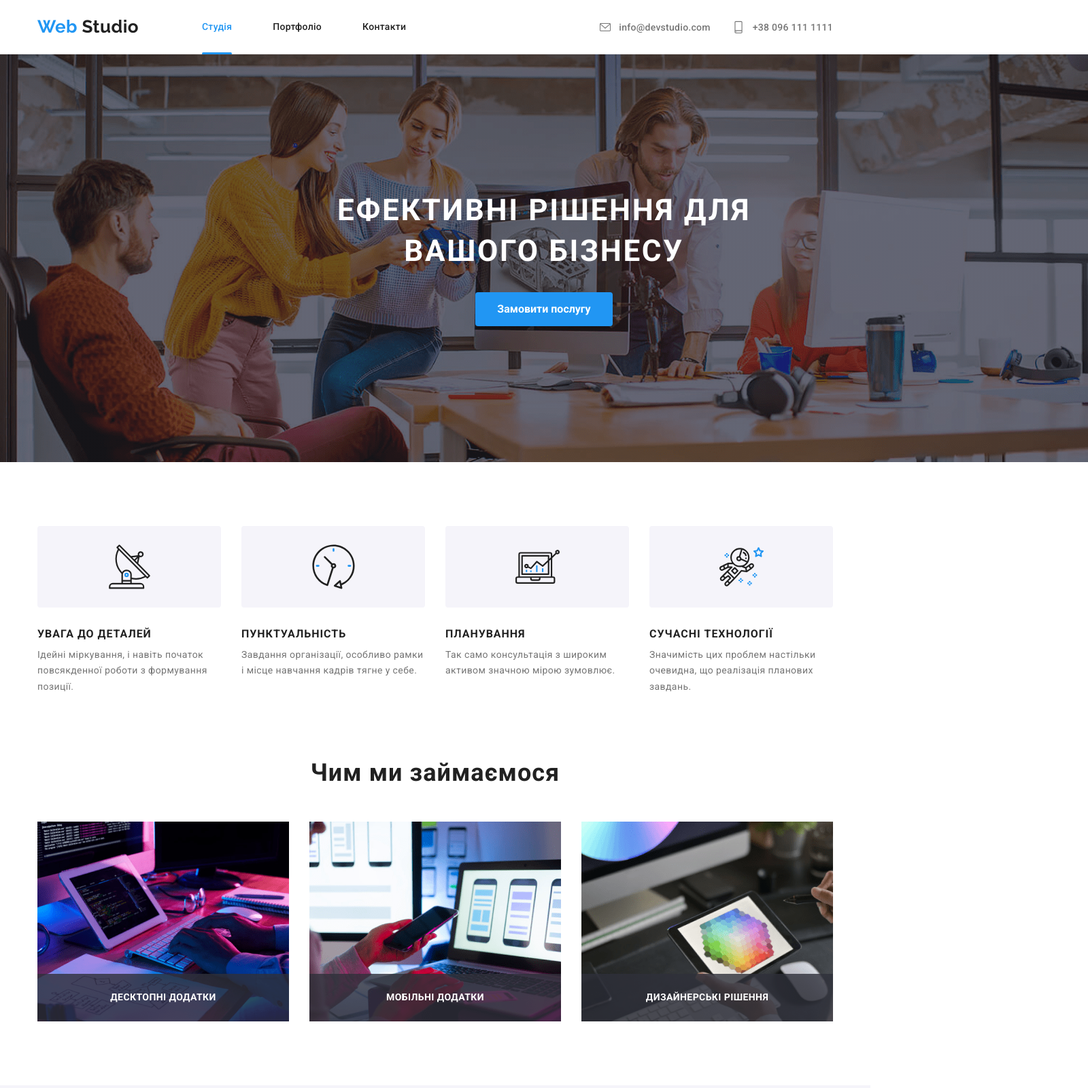
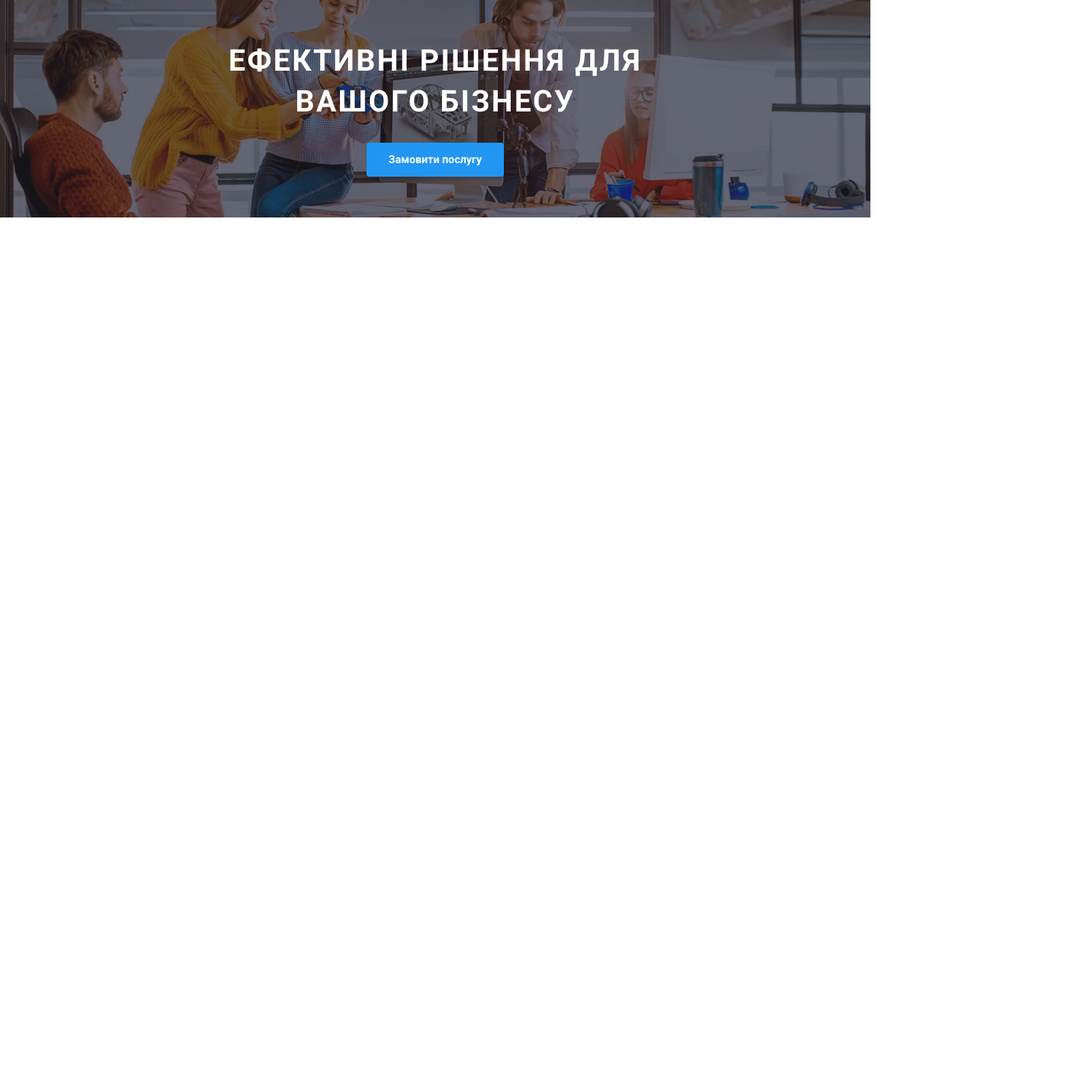
Before and after one commit to HOP3N/goit-markup-hw-08, a plain HTML site: page index.html in a window 1280 px wide. Shown: the top 1601 px of the page at 68% size, 1600 px wide, since content can reach past the window. After the commit the page ends 800 px from the top, so only its background shows below. Drawn offline with nearby package versions, Linux system fonts and the light colour scheme.

Commit message:
2 hr beg

```diff
--- a/index.html
+++ b/index.html
@@ -23,7 +23,7 @@
 
 <body>
 
-    <header class="header header__port">
+    <!-- <header class="header header__port">
         <div class="header__main">
             <nav class="navigation">
                 <a class="logo" href="#">
@@ -55,7 +55,7 @@
                 </li>
             </ul>
         </div>
-    </header>
+    </header> -->
     <main>
         <section class="hero">
             <div class="container">
@@ -63,7 +63,7 @@
                 <button class="hero__btn" type="button" data-modal-open>Замовити послугу</button>
             </div>
         </section>
-        <section class="benefits">
+        <!-- <section class="benefits">
             <div class="container">
                 <ul class="benefits__list">
                     <li class="benefits__item">
@@ -121,8 +121,8 @@
                     </li>
                 </ul>
             </div>
-        </section>
-        <section class="services">
+        </section> -->
+        <!-- <section class="services">
             <div class="container">
                 <h2 class="services__title">Чим ми займаємося</h2>
                 <ul class="services__list">
@@ -152,8 +152,8 @@
                     </li>
                 </ul>
             </div>
-        </section>
-        <section class="team">
+        </section> -->
+        <!-- <section class="team">
             <div class="container">
                 <h2 class="team__title">Наша команда</h2>
                 <ul class="team__list">
@@ -307,8 +307,8 @@
                     </li>
                 </ul>
             </div>
-        </section>
-        <section class="clients">
+        </section> -->
+        <!-- <section class="clients">
             <div class="container">
                 <h2 class="clients__title">Постійні клієнти</h2>
                 <ul class="clients__list">
@@ -356,9 +356,9 @@
                     </li>
                 </ul>
             </div>
-        </section>
+        </section> -->
     </main>
-    <footer class="footer">
+    <!-- <footer class="footer">
         <div class="footer__container">
             <div class="footer__contacts">
                 <a class="footer__logo" href="#">
@@ -420,7 +420,7 @@
                     <button class="hero__btn btn-footer" type="submit">Підписатися</button>
                 </div>
             </div>
-    </footer>
+    </footer> -->
     <div class="backdrop is-hidden" data-modal>
         <div class="modal">
             <button type="button" class="modal-close" data-modal-close>
--- a/sass/base/_reset.scss
+++ b/sass/base/_reset.scss
@@ -39,4 +39,7 @@ a {
 
 img {
   display: block;
+  max-width: 100%;
+  height: auto;
+  width: 100%;
 }
--- a/sass/layouts/_header.scss
+++ b/sass/layouts/_header.scss
@@ -8,7 +8,7 @@
   }
 
   .container {
-    width: 1200px;
+    width: 100%;
     padding-left: 15px;
     padding-right: 15px;
     margin: 0 auto;
--- a/sass/layouts/_hero.scss
+++ b/sass/layouts/_hero.scss
@@ -1,5 +1,7 @@
 .hero {
-    padding: 200px 0px;
+    // padding: 200px 0px;
+    padding-top: 60px;
+    padding-bottom: 60px;
     text-align: center;
     background-color: #2f303a;
     background-image: linear-gradient(
@@ -10,7 +12,8 @@
     background-size: cover;
     background-position: center;
     background-repeat: no-repeat;
-    width: 1600px;
+    // width: 100%;
+    width: 100%;
     position: relative;
     justify-content: center;
     align-items: center;
@@ -25,7 +28,7 @@
     letter-spacing: 0.06em;
     text-transform: uppercase;
     color: #ffffff;
-    max-width: 1200px;
+    // max-width: 1200px;
     // justify-content: center;
     // align-items: center;
     // align-content: center;
```
Also changed, not shown: css/main.css, css/main.min.css, 2 other files.
